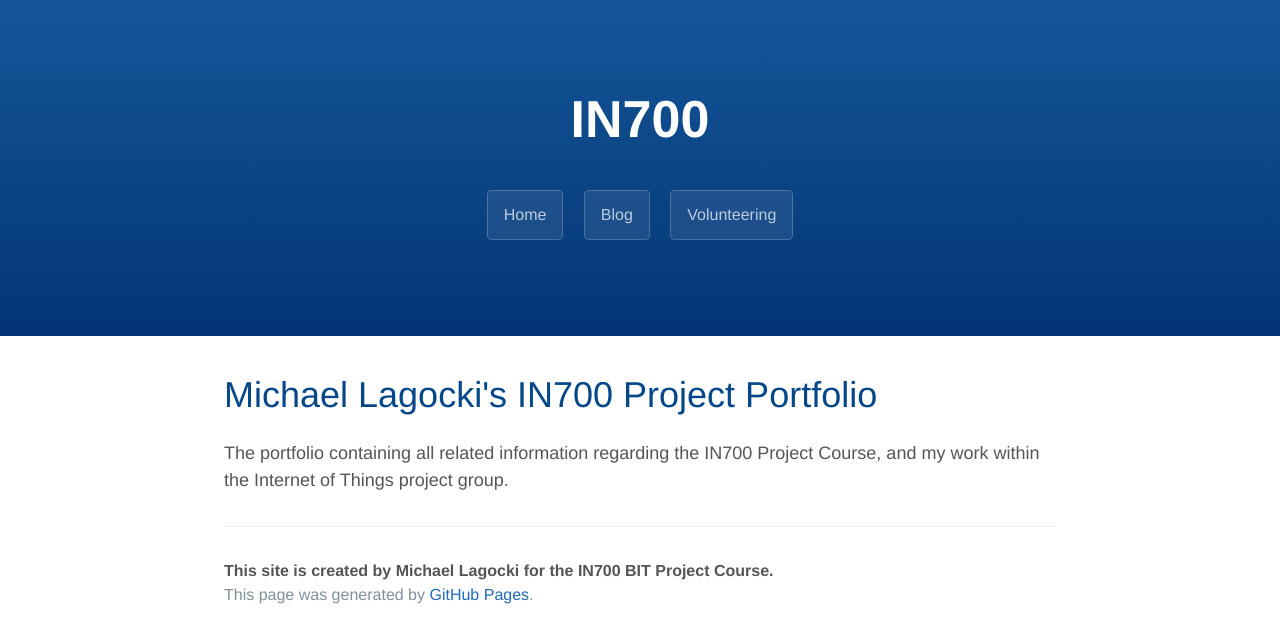
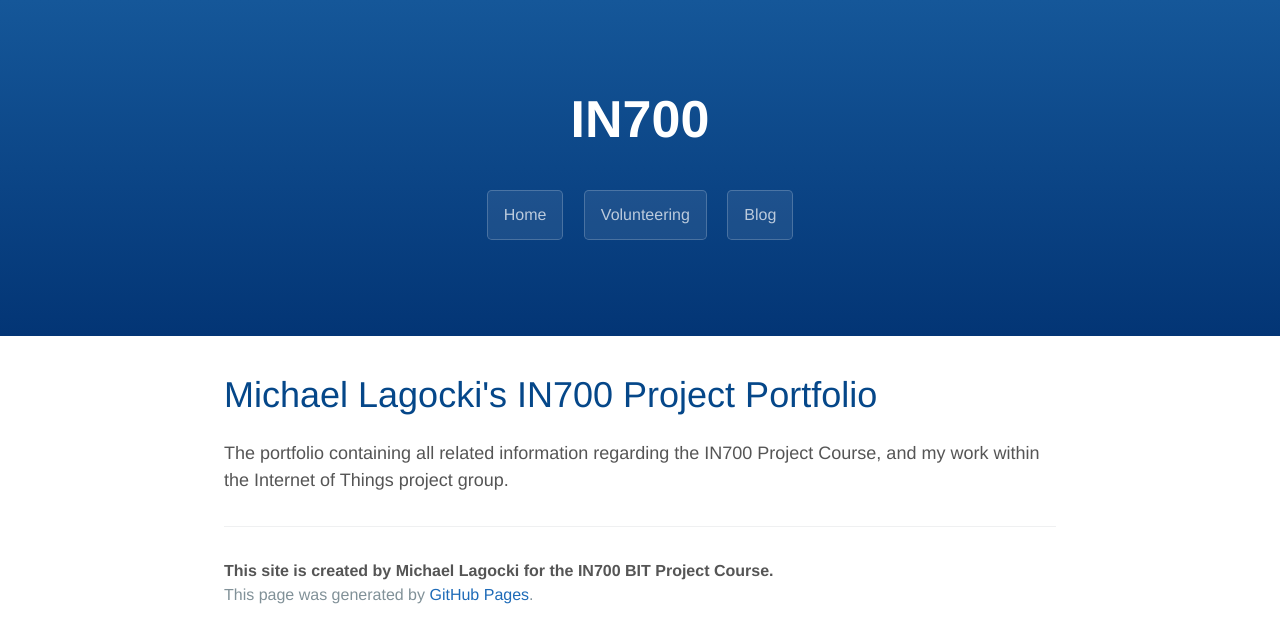
Before and after one commit to kammorne/IN700, a Jekyll site: the page built from index.html, in a window 1280 px wide. Shown: the top 643 px of the page. Built offline with Jekyll 4.4.1, drawn with Linux system fonts in a browser that asks for light colours.

Commit message:
Update page-header.html

```diff
--- a/_includes/page-header.html
+++ b/_includes/page-header.html
@@ -2,6 +2,6 @@
   <h1 class="project-name">{{ site.title }}</h1>
   <h2 class="project-tagline">{{ site.tagline }}</h2>
       <a href="/lagoma1_IN700/" class="btn">Home</a>
+      <a href="/lagoma1_IN700/volunteering" class="btn">Volunteering</a>
       <a href="/lagoma1_IN700/blog" class="btn">Blog</a>
-      <a href="/lagoma1_IN700/volunteering" class="btn">Volunteering</a>
 </section>
```
